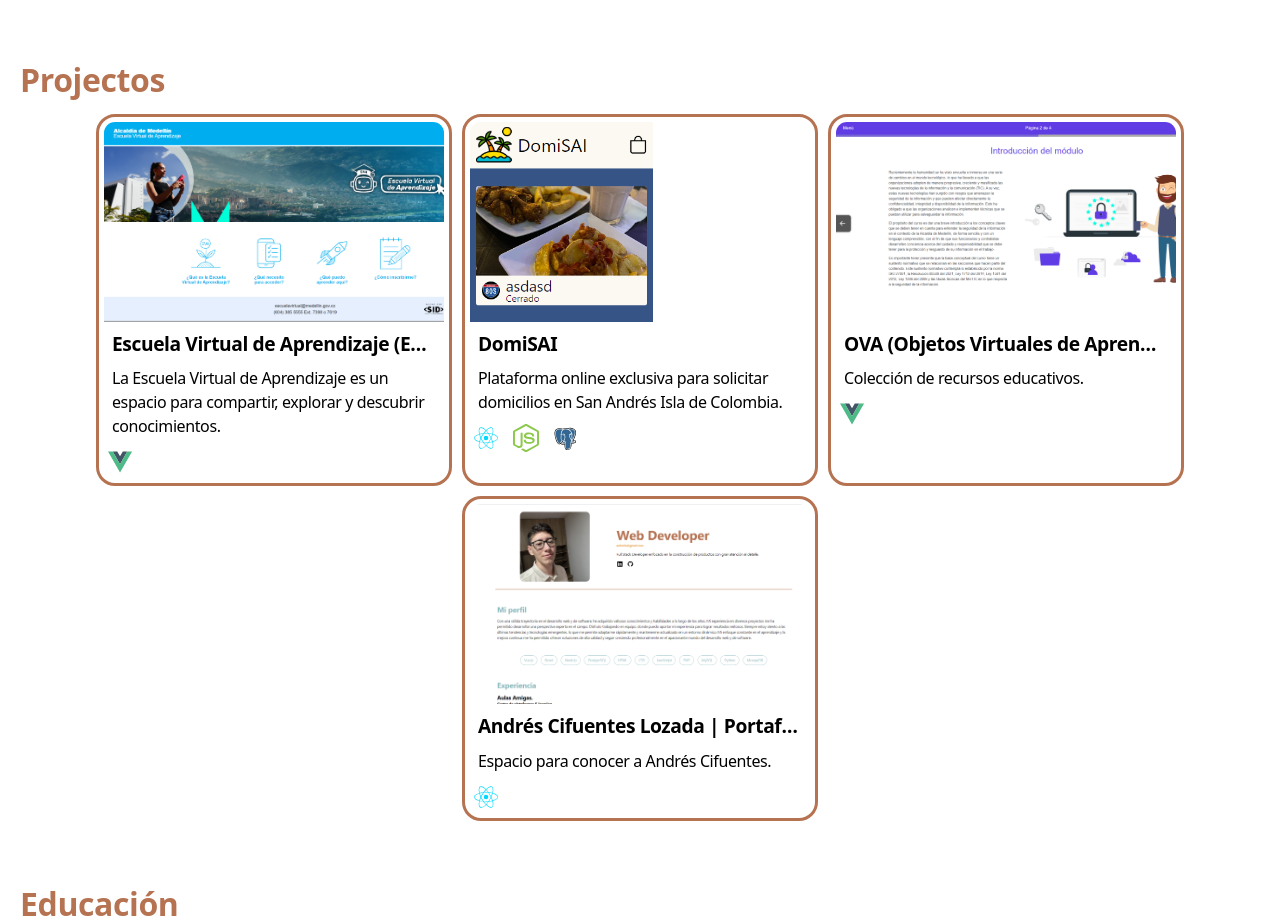
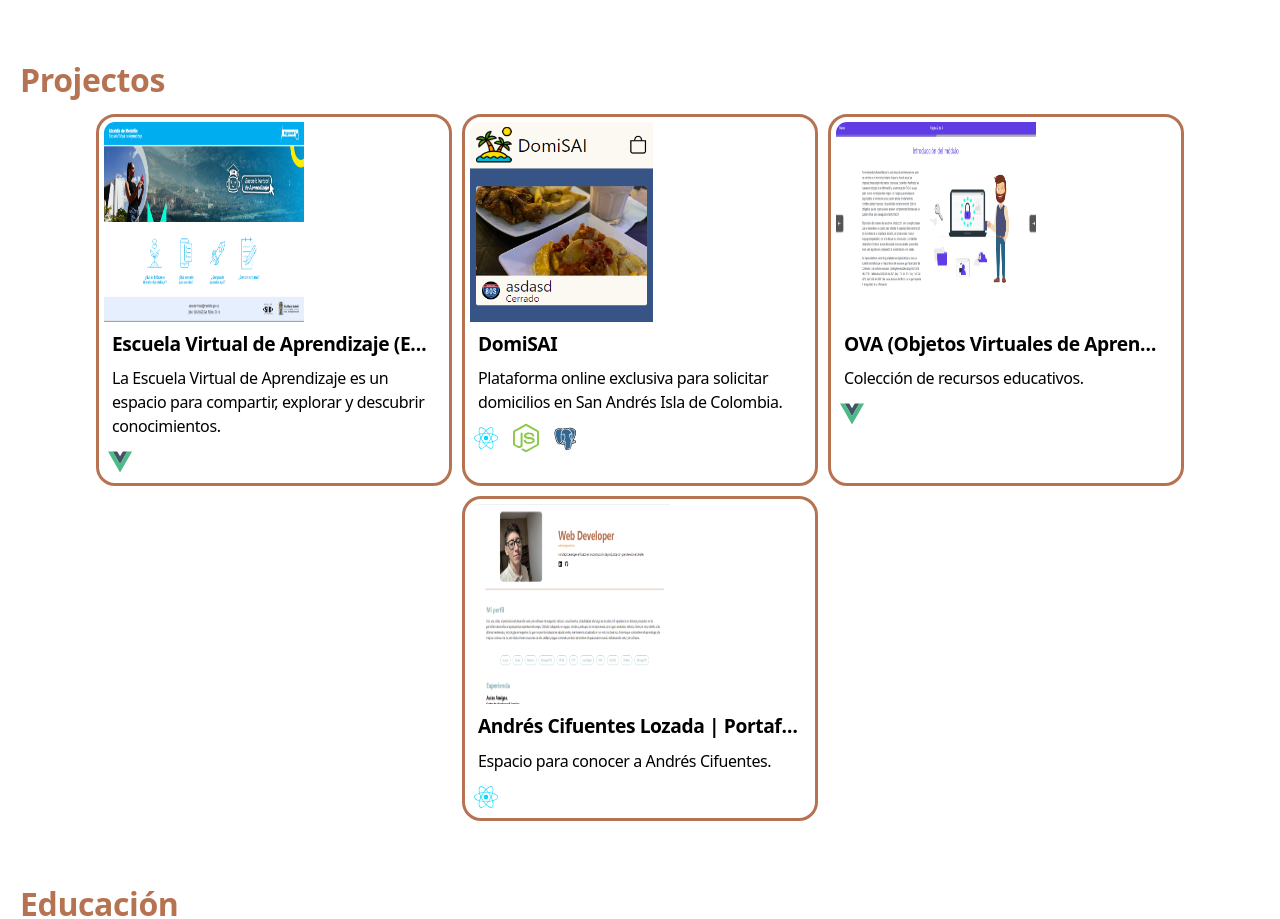
Before and after one commit to Avaall/cv, a React (Vite) app: page / in a window 1280 px wide. Shown: the part 1280-2199 px from the top of the page. Built offline with nearby package versions, Linux system fonts and the light colour scheme.

Commit message:
CV project image

```diff
--- a/src/App.css
+++ b/src/App.css
@@ -313,8 +313,9 @@
         height: 200px;
 
         .image {
-          height: 200px;
-          width: fit-content;
+          height: 100%;
+          max-width: 200px;
+          width: auto;
           user-select: none;
         }
       }
```
